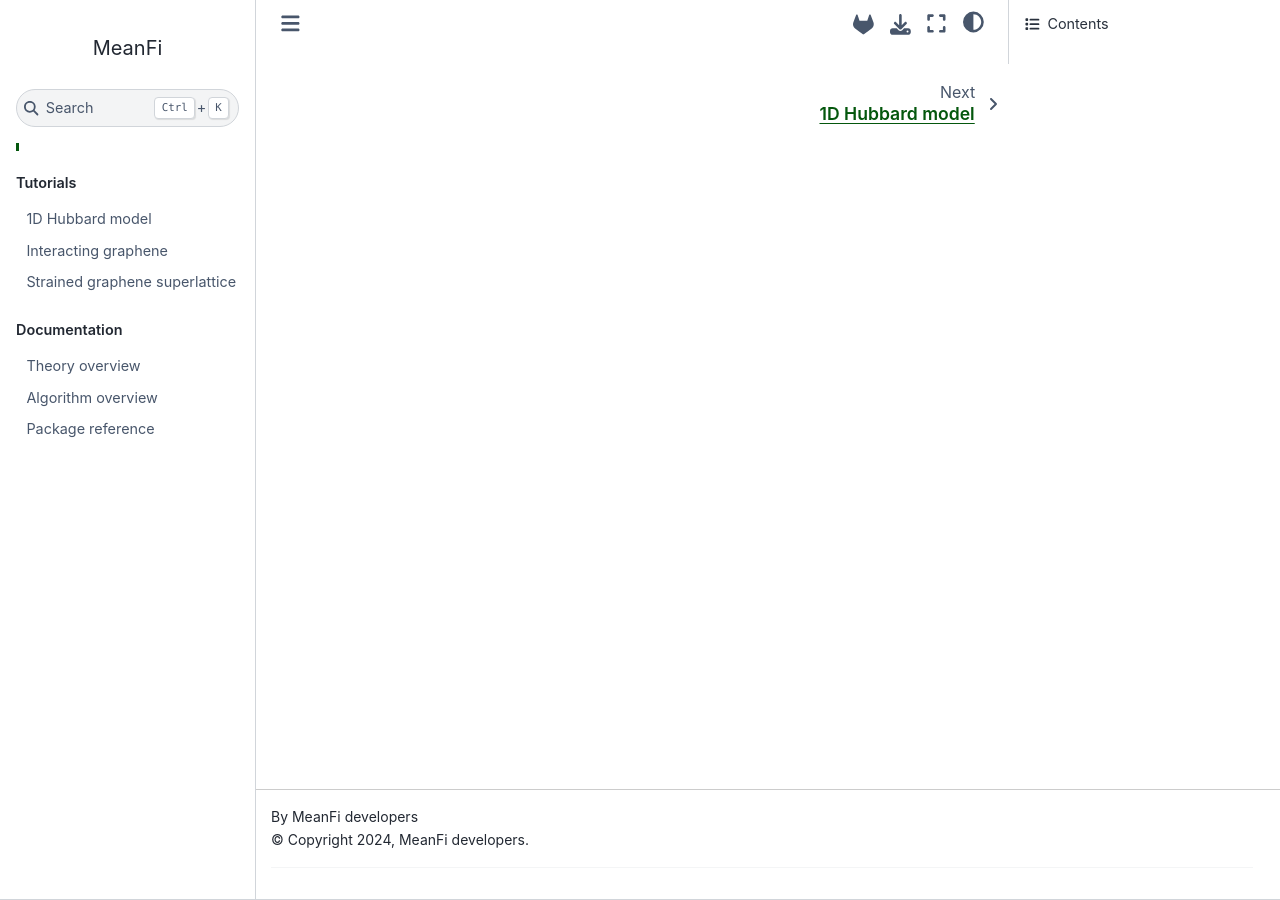
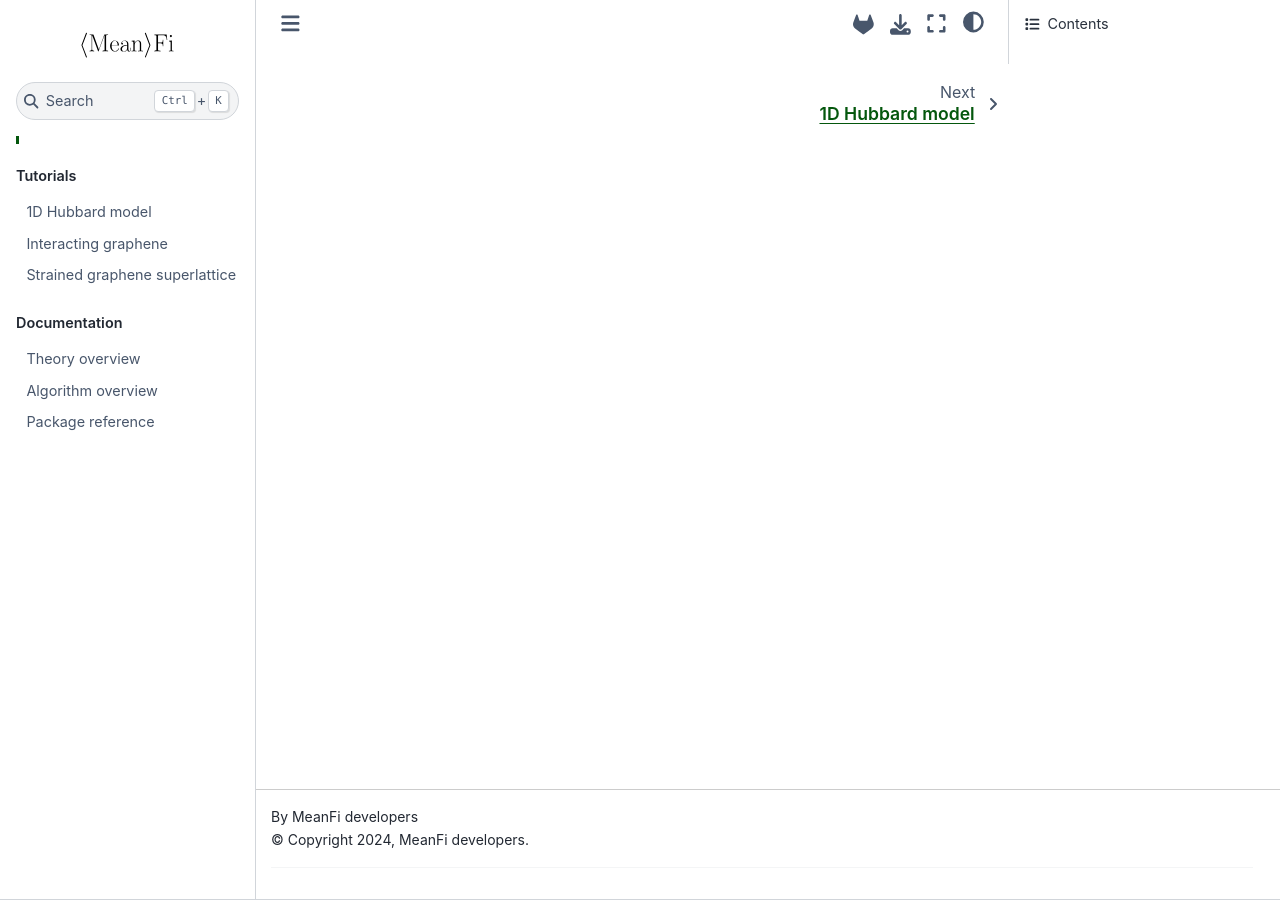
Before and after one commit to quantum-tinkerer/MeanFi, a Sphinx documentation site: the page built from docs/source/index.md, in a window 1280 px wide. Built offline with Sphinx 7.4.7 and the Sphinx Book theme 1.1.4, drawn with Linux system fonts in a browser that asks for light colours; the version number could not be read and is left out; comment, search, counter and statistics services are not loaded.

Commit message:
add logo

```diff
--- a/docs/source/conf.py
+++ b/docs/source/conf.py
@@ -88,7 +88,7 @@
 # a list of builtin themes.
 #
 html_theme = "sphinx_book_theme"
-html_title = "MeanFi"
+# html_title = "$MeanFi$"
 
 html_theme_options = {
     "repository_url": "https://gitlab.kwant-project.org/qt/meanfi",
@@ -99,10 +99,11 @@
     "repository_branch": "main",
     "use_download_button": True,
     "home_page_in_toc": True,
-    # "logo": {
-    #     "image_light": "_static/logo.svg",
-    #     "image_dark": "_static/logo_dark.svg",
-    # },
+    "logo": {
+        "alt_text": "MeanFi",
+        "image_light": "logo_imgs/MeanFi_logo_light.svg",
+        "image_dark": "logo_imgs/MeanFi_logo_dark.svg",
+    },
     "extra_footer": (
         '<hr><div id="matomo-opt-out"></div>'
         '<script src="https://piwik.kwant-project.org/index.php?'
```
Also changed, not shown: docs/source/_static/MeanFi_logo_dark.svg (added), docs/source/_static/MeanFi_logo_light.svg (added).
